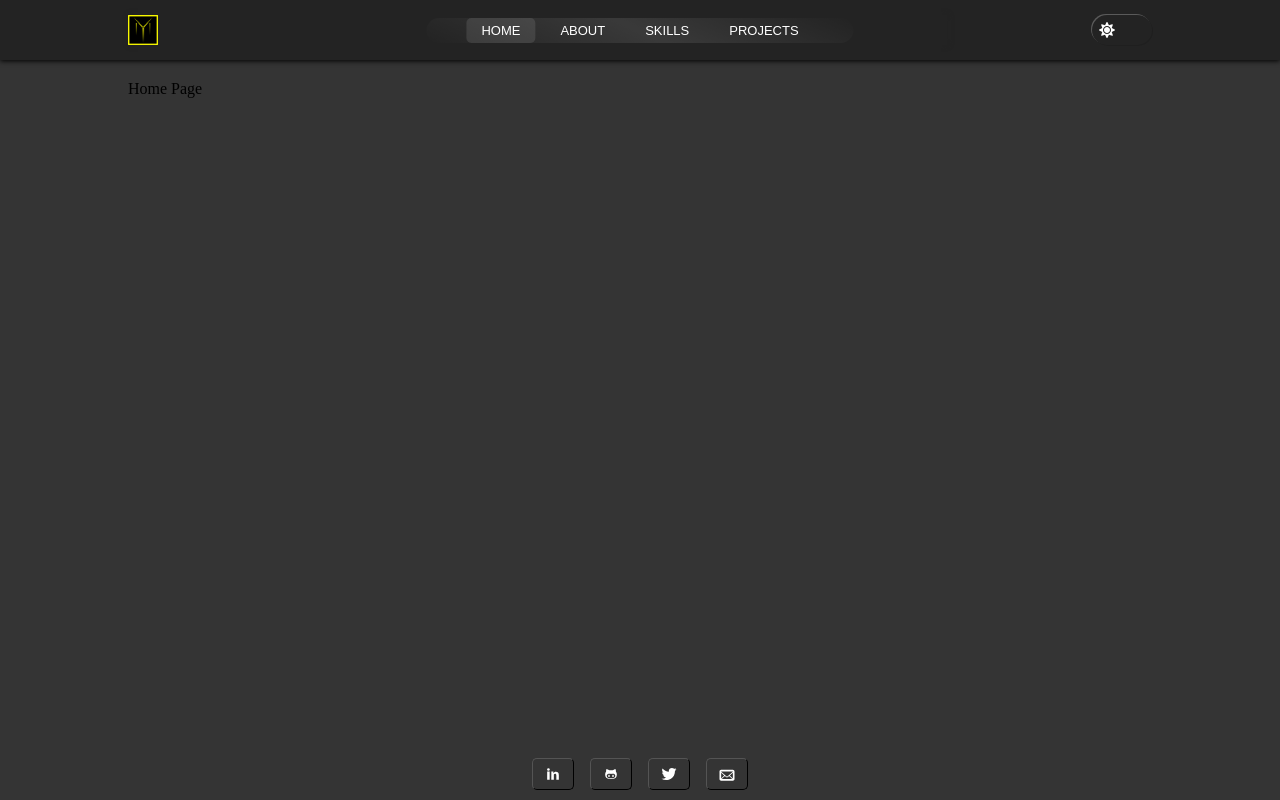
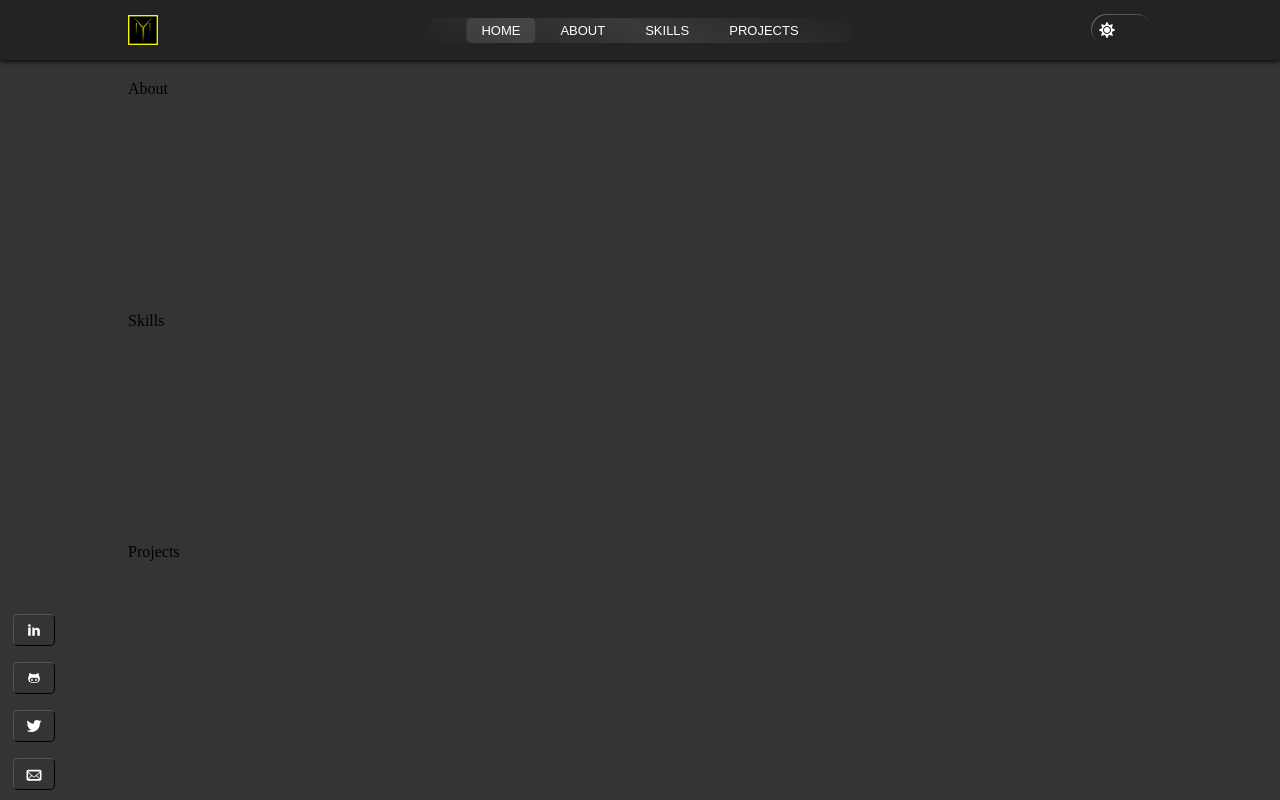
Before and after one commit to Yellow-May/portfolio-2021, a React (Create React App) app: page / in a window 1280 px wide. Built offline with nearby package versions, Linux system fonts and the light colour scheme.

Commit message:
Landscape Mobile Stylings Updated

```diff
--- a/src/components/Header/index.tsx
+++ b/src/components/Header/index.tsx
@@ -54,16 +54,16 @@ const Header = () => {
 
 					<Socials>
 						<Button variant='icon'>
-							<TiSocialLinkedin size={20} />
+							<TiSocialLinkedin />
 						</Button>
 						<Button variant='icon'>
-							<TiSocialGithub size={20} />
+							<TiSocialGithub />
 						</Button>
 						<Button variant='icon'>
-							<TiSocialTwitter size={20} />
+							<TiSocialTwitter />
 						</Button>
 						<Button variant='icon'>
-							<TiMail size={20} />
+							<TiMail />
 						</Button>
 					</Socials>
 				</NavBar>
--- a/src/components/Header/styled.ts
+++ b/src/components/Header/styled.ts
@@ -24,5 +24,9 @@ export default styled.header<StyledHeaderProps>(_props => ({
 		"& > div:first-child > button": {
 			display: "none",
 		},
+
+		"@media (max-height: 480px)": {
+			padding: "10px 0",
+		},
 	},
 }));
--- a/src/components/pages/Home/index.tsx
+++ b/src/components/pages/Home/index.tsx
@@ -2,7 +2,13 @@ import React from "react";
 import Styled from "./styled";
 
 const Home = () => {
-	return <Styled as='main'>Home Page</Styled>;
+	return (
+		<Styled as='main'>
+			<section>About</section>
+			<section>Skills</section>
+			<section>Projects</section>
+		</Styled>
+	);
 };
 
 export default Home;
--- a/src/components/pages/Home/styled.ts
+++ b/src/components/pages/Home/styled.ts
@@ -4,8 +4,16 @@ import Container from "../../../styles/components/Container";
 
 export default styled(Container)(_props => ({
 	display: "grid",
-	gridTemplateRows: "repeat(4, 1fr)",
+	gridTemplateRows: "repeat(3, 1fr)",
 	gap: 20,
 	paddingTop: 20,
 	paddingBottom: 10,
+
+	"@media (min-width: 640px)": {
+		gap: 5,
+	},
+
+	"@media (max-height: 480px)": {
+		height: "600px",
+	},
 }));
--- a/src/styles/components/NavBar.ts
+++ b/src/styles/components/NavBar.ts
@@ -26,10 +26,20 @@ export const Socials = styled.div(_props => ({
 	alignItems: "center",
 	gap: 16,
 
+	button: {
+		fontSize: 20,
+	},
+
 	"@media (min-width: 640px)": {
-		left: "50%",
-		transform: "translateX(-50%)",
+		flexDirection: "column",
+		left: "1vw",
 		position: "fixed",
+	},
+
+	"@media (max-height: 480px)": {
+		button: {
+			fontSize: 16,
+		},
 	},
 }));
 
--- a/src/styles/global.ts
+++ b/src/styles/global.ts
@@ -12,7 +12,7 @@ export default createGlobalStyle(_props => ({
 		backgroundColor: "rgba(52, 52, 52, 1)",
 
 		"#root": {
-			height: "100vh",
+			minHeight: "100vh",
 		},
 
 		main: {
```
